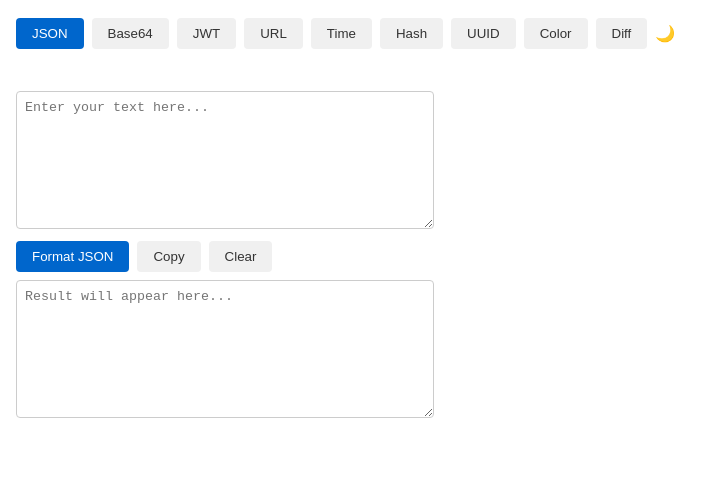
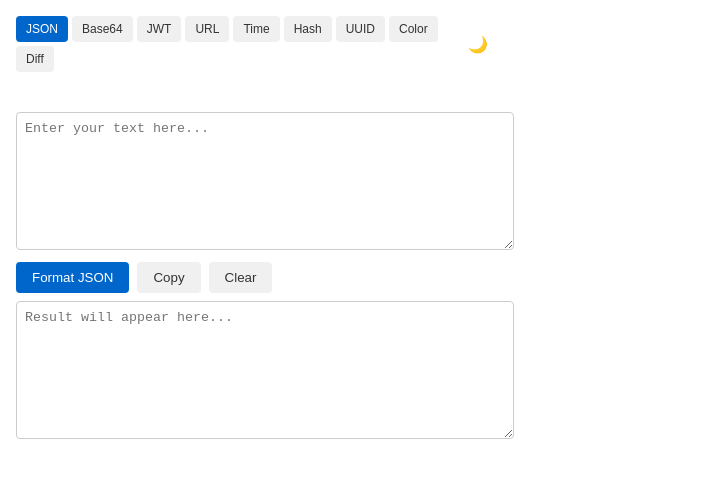
Before and after one commit to somaz94/dev-toolkit-google-extension, a website with bundled scripts: page src/popup/popup.html in a window 1280 px wide. Shown: the whole page, without its empty margins (0-721 px from the left). Built offline with nearby package versions, Linux system fonts and the light colour scheme.

Commit message:
fix: widen popup to 480px, wrap tabs to prevent overflow

```diff
--- a/src/popup/popup.css
+++ b/src/popup/popup.css
@@ -25,7 +25,7 @@
 }
 
 body {
-  width: 400px;
+  width: 480px;
   min-height: 400px;
   margin: 0;
   padding: 16px;
@@ -49,14 +49,16 @@ body {
 
 .tabs {
   display: flex;
-  gap: 8px;
+  flex-wrap: wrap;
+  gap: 4px;
 }
 
 .tab-btn {
-  padding: 8px 16px;
+  padding: 6px 10px;
   border: none;
   border-radius: 4px;
   cursor: pointer;
+  font-size: 12px;
   background: var(--button-bg);
   color: var(--button-text);
 }
```
